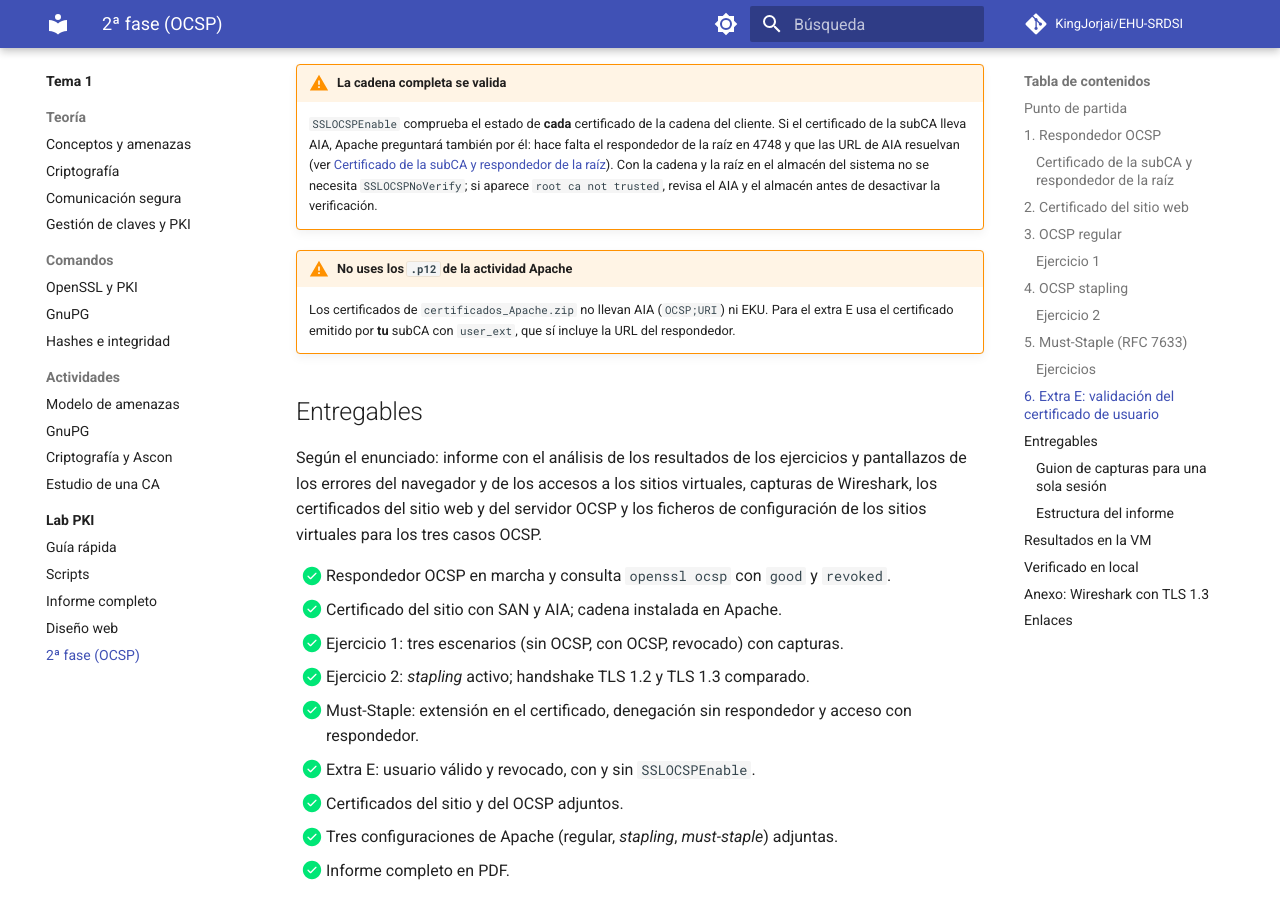
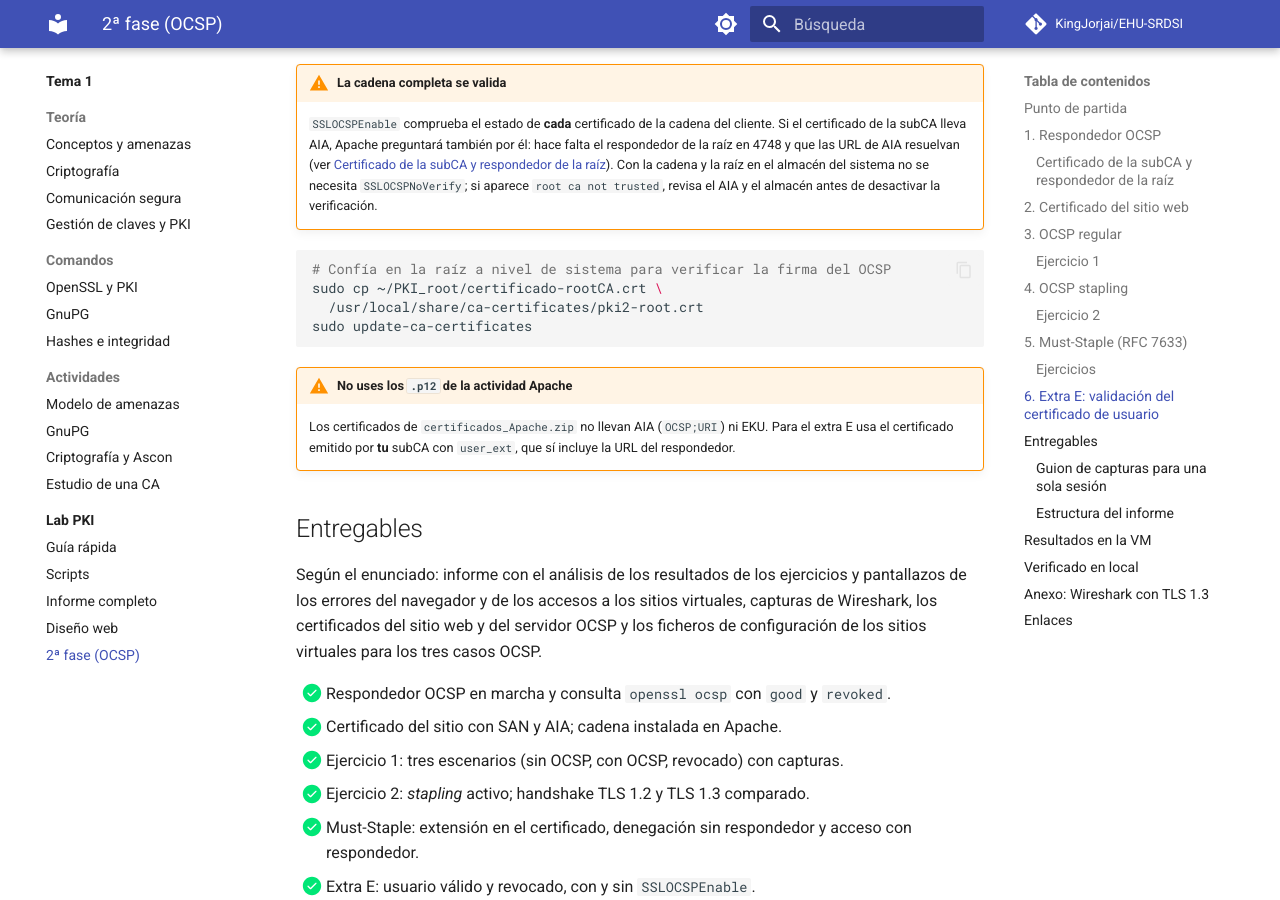
Before and after one commit to KingJorjai/EHU-SRDSI, an MkDocs documentation site: the page built from docs/tema1/lab-pki/pki2.md, in a window 1280 px wide and 900 px high, scrolled down 10085 px. Built offline with MkDocs 1.6.1 and Material for MkDocs 9.7.7, drawn with Linux system fonts in a browser that asks for light colours; plug-ins that fetch from the network failed and are left out; comment, search, counter and statistics services are not loaded.

Commit message:
docs: documentar la confianza de la raíz para la validación OCSP

````diff
--- a/docs/tema1/lab-pki/pki2.md
+++ b/docs/tema1/lab-pki/pki2.md
@@ -411,6 +411,13 @@ En Wireshark se ve la consulta **de Apache al respondedor** por el puerto 4747,
     `SSLOCSPNoVerify`; si aparece `root ca not trusted`, revisa el AIA y el
     almacén antes de desactivar la verificación.
 
+```bash
+# Confía en la raíz a nivel de sistema para verificar la firma del OCSP
+sudo cp ~/PKI_root/certificado-rootCA.crt \
+  /usr/local/share/ca-certificates/pki2-root.crt
+sudo update-ca-certificates
+```
+
 !!! warning "No uses los `.p12` de la actividad Apache"
     Los certificados de `certificados_Apache.zip` no llevan AIA (`OCSP;URI`) ni EKU. Para el extra E usa el certificado emitido por **tu** subCA con `user_ext`, que sí incluye la URL del respondedor.
 
````
Also changed, not shown: Tema 1: Introducción a la seguridad informática/lab-pki/informe-pki2/informe.md (+9 -0 lines), 2 other files.
